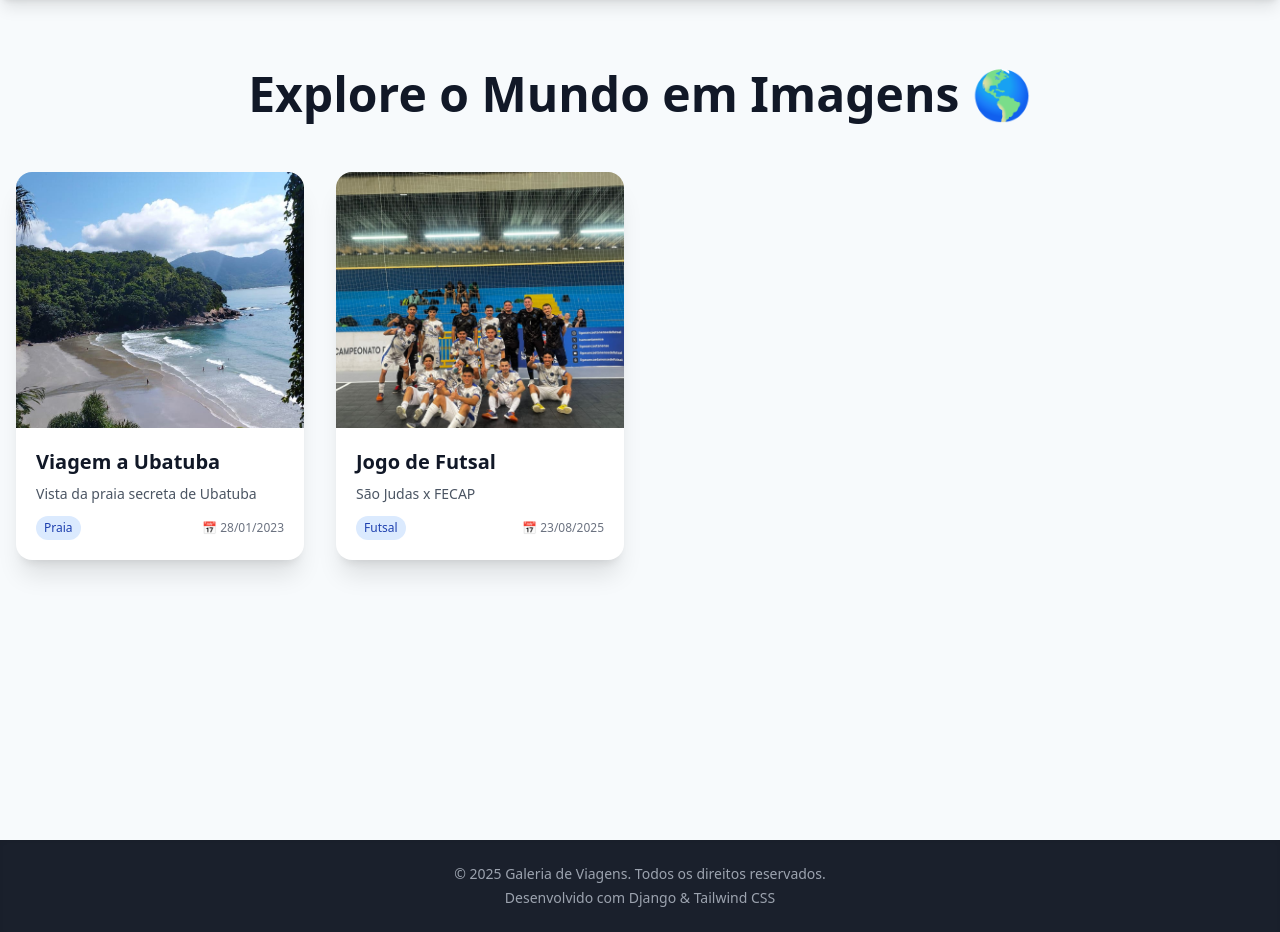
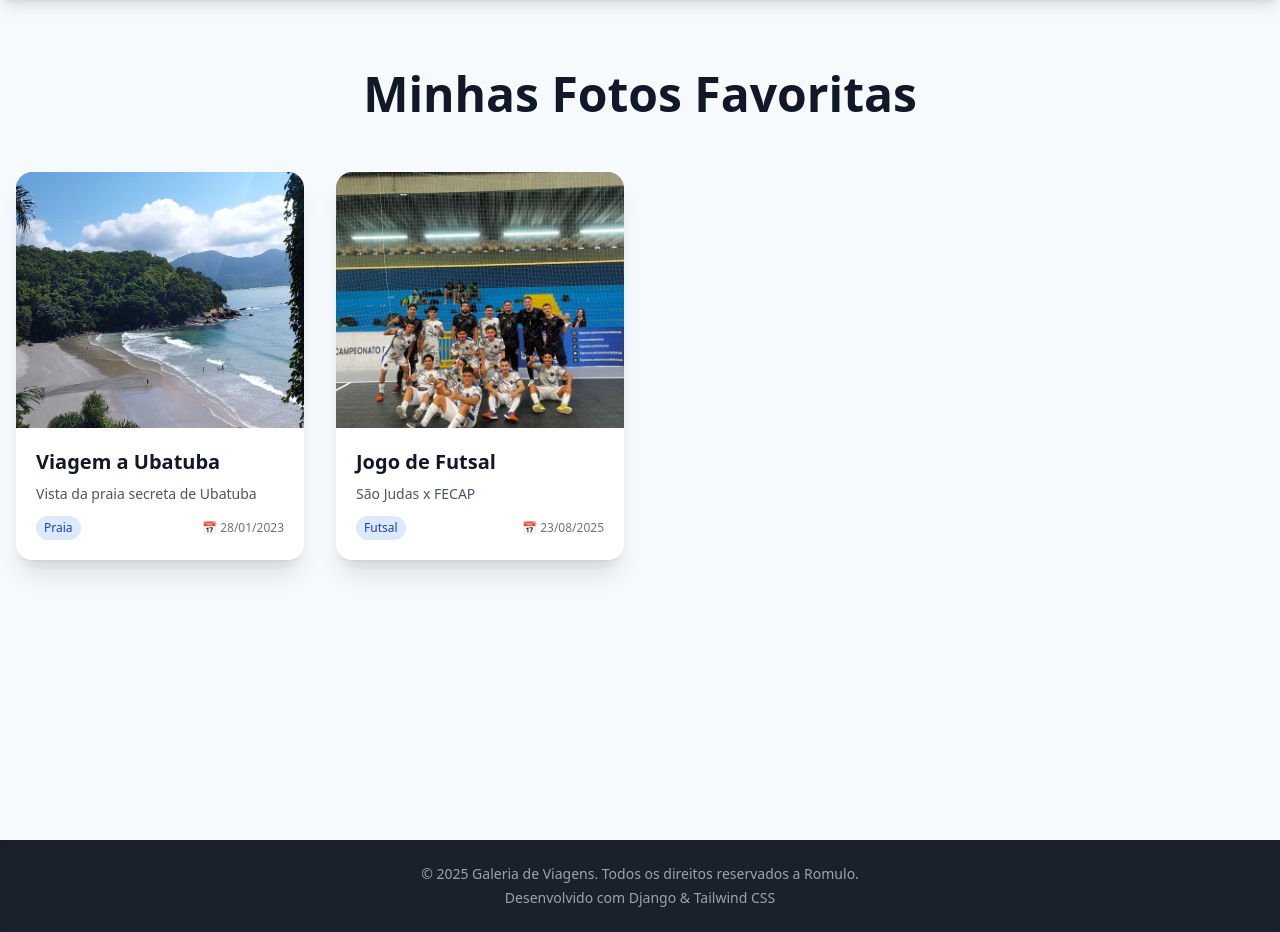
Before and after one commit to rfamiglietti/galeriadefotos, a Django app: page / in a window 1280 px wide. Shown: the part 68-1000 px from the top of the page. Run offline with Django 5.2, Linux system fonts and the light colour scheme; data comes from the database, SQL or seed files in the repository; both versions use the stored data as it was after the commit; some libraries are stand-ins or nearby versions.

Commit message:
Arumando detalhes de css e html

```diff
--- a/galeria/settings.py
+++ b/galeria/settings.py
@@ -104,9 +104,9 @@ AUTH_PASSWORD_VALIDATORS = [
 # Internationalization
 # https://docs.djangoproject.com/en/5.2/topics/i18n/
 
-LANGUAGE_CODE = 'en-us'
+LANGUAGE_CODE = 'pt-br'
 
-TIME_ZONE = 'UTC'
+TIME_ZONE = 'America/Sao_Paulo'
 
 USE_I18N = True
 
--- a/templates/fotos/base.html
+++ b/templates/fotos/base.html
@@ -36,7 +36,7 @@
     </main>
 
     <footer class="bg-primary-dark text-gray-400 p-6 text-center text-sm shadow-inner mt-10">
-      <p>&copy; 2025 Galeria de Viagens. Todos os direitos reservados.</p>
+      <p>&copy; 2025 Galeria de Viagens. Todos os direitos reservados a Romulo.</p>
       <p class="mt-1">Desenvolvido com Django & Tailwind CSS</p>
     </footer>
   </body>
--- a/templates/fotos/index.html
+++ b/templates/fotos/index.html
@@ -3,9 +3,9 @@
 
 {% block content %}
   <div class="container mx-auto px-4 py-8">
-    <h1 class="text-5xl font-extrabold text-center text-gray-900 mb-12 leading-tight">
-      Explore o Mundo em Imagens 🌎
-    </h1>
+    <h2 class="text-5xl font-extrabold text-center text-gray-900 mb-12 leading-tight">
+      Minhas Fotos Favoritas
+    </h2>
 
     <div class="grid grid-cols-1 sm:grid-cols-2 lg:grid-cols-3 xl:grid-cols-4 gap-8">
       {% for card in cards %}
@@ -16,9 +16,6 @@
               alt="{{ card.nome }}"
               class="w-full h-64 object-cover object-center transform group-hover:scale-110 transition-transform duration-300 ease-in-out"
             />
-            <div class="absolute inset-0 bg-gradient-to-t from-black/60 to-transparent opacity-0 group-hover:opacity-100 transition-opacity duration-300 flex items-end p-4">
-                <span class="text-white text-lg font-semibold">{{ card.nome }}</span>
-            </div>
           </a>
           <div class="p-5">
             <h2 class="text-xl font-bold text-gray-900 mb-2">{{ card.nome }}</h2>
```
Also changed, not shown: db.sqlite3, media/fotos/2025/08/28/futsal.jpg (added), media/fotos/2025/08/28/ubatuba.jpg (added).
